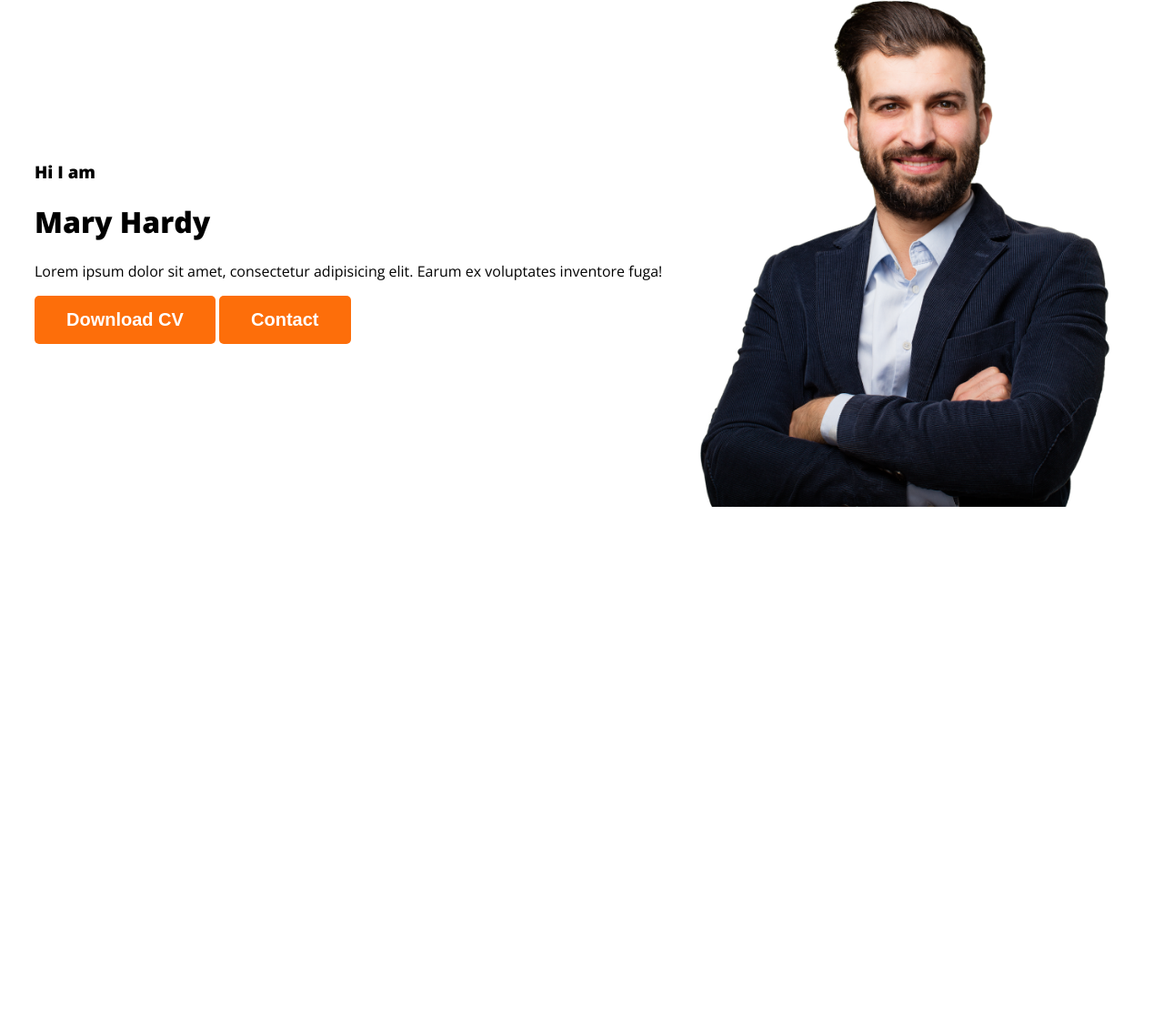
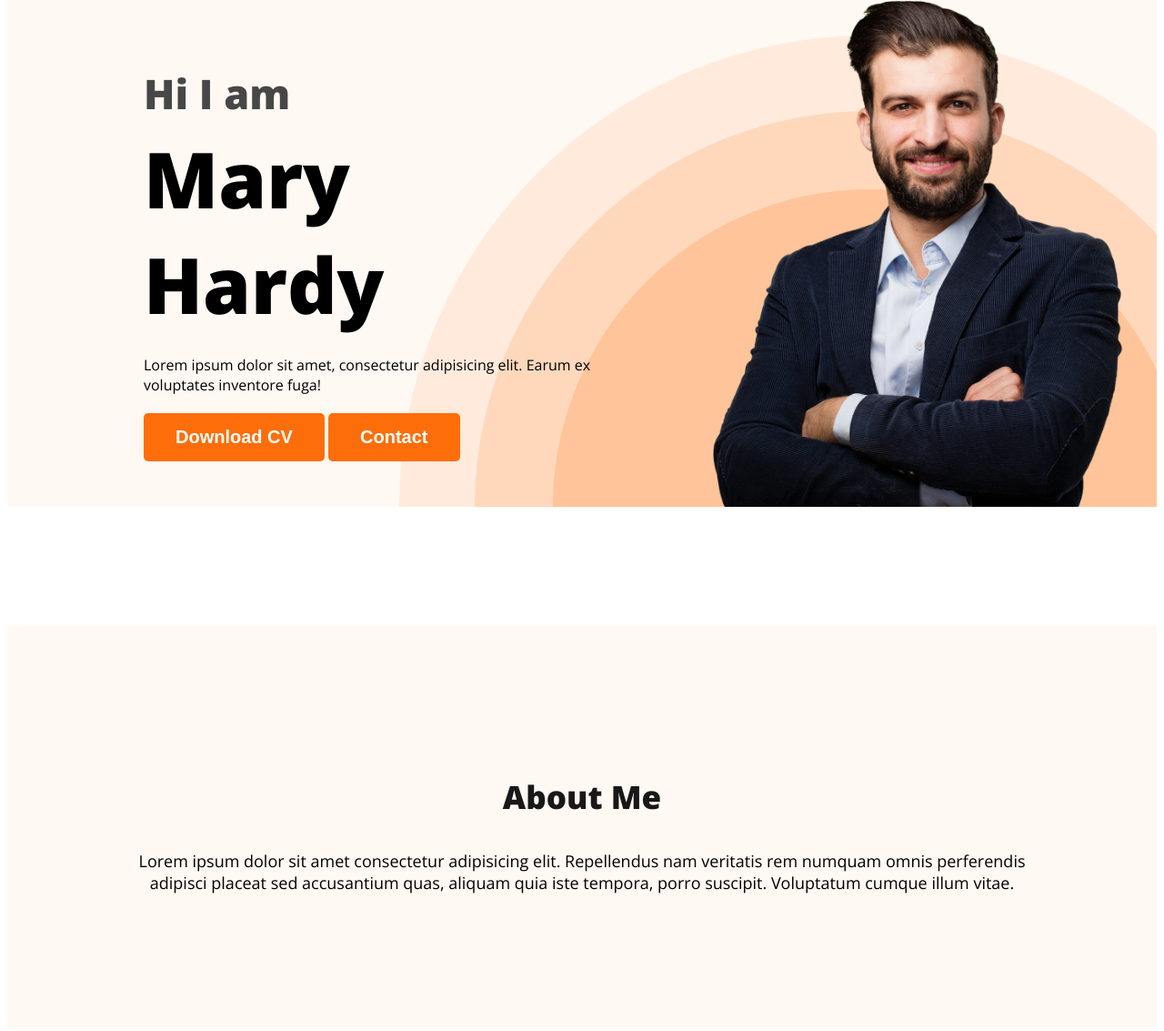
Before and after one commit to mahabubalam3332/webdeveloper-portfolio, a plain HTML site: page index.html in a window 1280 px wide. Shown: the part 245-1378 px from the top of the page at 91% size. Before the commit the page ends 960 px from the top, so only its background shows below. Drawn offline with nearby package versions, Linux system fonts and the light colour scheme.

Commit message:
banner-secetion done

```diff
--- a/index.html
+++ b/index.html
@@ -19,18 +19,21 @@
         <li><button class="btn-primary">Hire Me</button></li>
       </ul>
     </nav>
-  </header>
     <div class="banner">
       <div class="banner-content">
         <h3 class="banner-greeting">Hi I am</h3>
         <h1 class="banner-title">Mary Hardy</h1>
-      <p class="paragraph">Lorem ipsum dolor sit amet, consectetur adipisicing elit. Earum ex voluptates inventore fuga!</p>
+        <p class="banner-description">Lorem ipsum dolor sit amet, consectetur adipisicing elit. Earum ex voluptates inventore fuga!</p>
         <button class="btn-primary" >Download CV</button>
         <button class="btn-primary">Contact</button>
       </div>
       <img src="images/hardy.png" alt="hardy">
+  </header>
   <main>
-
+    <section class="about">
+      <h3 class="section-title">About Me</h3>
+      <p class="section-description">Lorem ipsum dolor sit amet consectetur adipisicing elit. Repellendus nam veritatis rem numquam omnis perferendis adipisci placeat sed accusantium quas, aliquam quia iste tempora, porro suscipit. Voluptatum cumque illum vitae.</p>
+    </section>
   </main>
   <footer>
 
--- a/stylesheet/style.css
+++ b/stylesheet/style.css
@@ -11,47 +11,100 @@ body {
 .btn-primary {
   border-radius: 5px;
   background: #FD6E0A;
-  color:white;
+  color: white;
   border: 0;
   font-size: 20px;
   font-weight: 700;
-  padding:15px 35px;
+  padding: 15px 35px;
 }
 
+.section-title {
+  color: #181818;
+  text-align: center;
+  font-size: 35px;
+  font-weight: 700;
+}
+
+.section-description {
+  color:#757575);
+  text-align: center;
+  font-size: 18px;
+}
 /* nave related style */
 nav {
   display: flex;
   justify-content: space-between;
   align-items: center;
-  margin:0px 200px;
+  margin: 0px 200px;
 }
+
 .nav-title {
   color: #181818;
   font-size: 45px;
   font-weight: 800;
 }
+
 nav>ul {
   display: flex;
   align-items: center;
 }
+
 nav li {
   list-style: none;
   margin: 50px;
 }
+
 nav a {
   text-decoration: none;
   color: #181818;
 }
+
 /* header related style */
-.header{
-  background-color:#FFF8F3;
+.header {
+  background-color: #FFF8F3;
+  align-items: center;
+  background-image: url(../images/header_bg.png);
+  background-repeat: no-repeat;
+  background-position: bottom right;
 }
-.banner{
-  padding:30px 30px 150px;
+
+.banner {
+  padding: 30px 30px 0px 150px;
   display: flex;
   align-items: center;
+  justify-content: space-between;
+}
 
+.banner-content {
+  max-width: 500px;
 }
-.banner img{
-  width:500px;
+
+.banner img {
+  width: 500px;
 }
+
+.banner-greeting {
+  font-size: 45px;
+  color: #474747;
+  margin-bottom: 0;
+}
+
+.banner-title {
+  font-size: 85px;
+  font-weight: 700;
+  margin-top: 5px;
+  margin-bottom: 20px;
+}
+
+.banner-description {
+  margin-bottom: 20px;
+}
+
+/* main section style */
+
+/* about section style */
+.about {
+  padding: 130px;
+  background-color: #FFF8F3;
+  margin-top: 130px;
+}
```
Lines whose indentation alone changed are shown as unchanged.
